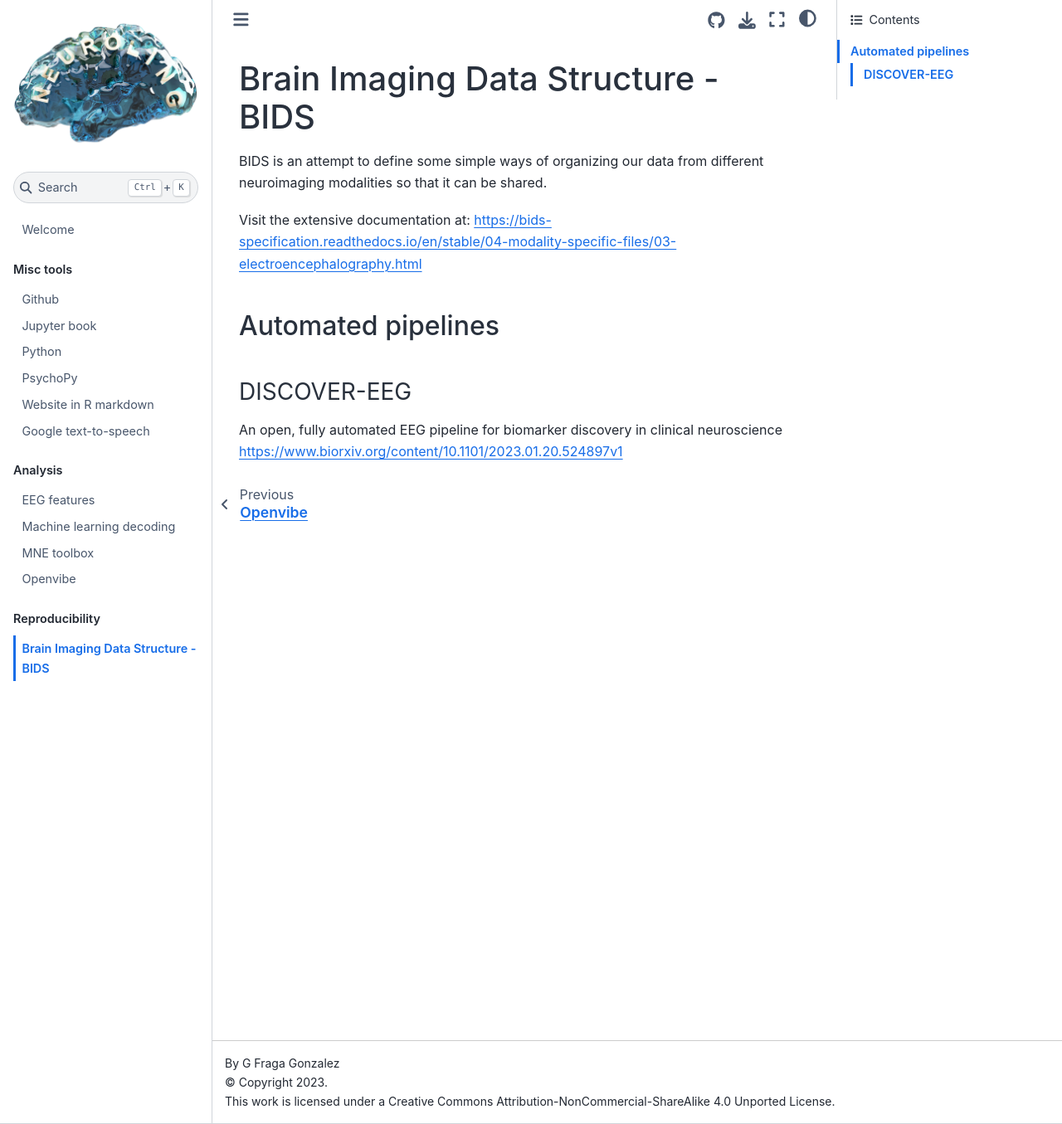
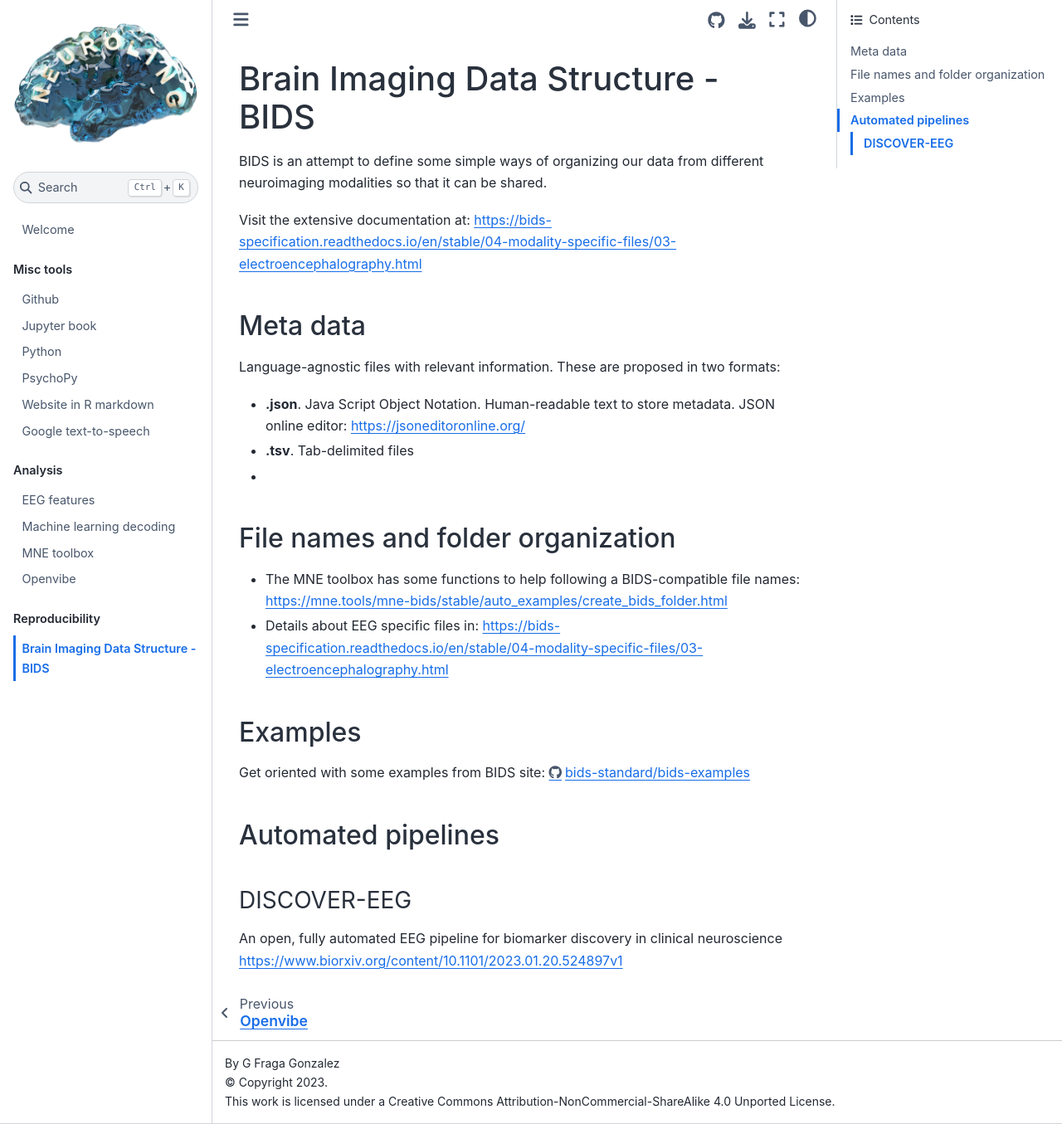
Before and after one commit to gorkafraga/guidesbook, a Jupyter Book: the page built from 3-Reproducibility/GUIDE_BIDS.md, in a window 1280 px wide and 1355 px high. Shown: the whole window at 83% size. Built offline with Jupyter Book 1.0.4 settings and Sphinx 7.4.7 and the Sphinx Book theme 1.1.4, drawn with Linux system fonts in a browser that asks for light colours; pages that are not in the unit, such as notebooks, are missing from menus.

Commit message:
Update GUIDE_BIDS.md

```diff
--- a/3-Reproducibility/GUIDE_BIDS.md
+++ b/3-Reproducibility/GUIDE_BIDS.md
@@ -4,6 +4,25 @@ BIDS is an attempt to define some simple ways of organizing our data from differ
 Visit the extensive documentation at:
 https://bids-specification.readthedocs.io/en/stable/04-modality-specific-files/03-electroencephalography.html
 
+## Meta data
+Language-agnostic files with relevant information. These are proposed in two formats:
+  - **.json**. Java Script Object Notation. Human-readable text to store metadata. JSON online editor: https://jsoneditoronline.org/
+
+  - **.tsv**. Tab-delimited files
+
+-
+
+## File names and folder organization
+
+- The MNE toolbox has some functions to help following a BIDS-compatible file names: https://mne.tools/mne-bids/stable/auto_examples/create_bids_folder.html
+- Details about EEG specific files in:  https://bids-specification.readthedocs.io/en/stable/04-modality-specific-files/03-electroencephalography.html
+
+## Examples
+Get oriented with some examples from BIDS site: https://github.com/bids-standard/bids-examples/tree/master/
+
+
+
+
 ##  Automated pipelines
 ### DISCOVER-EEG
 
```
